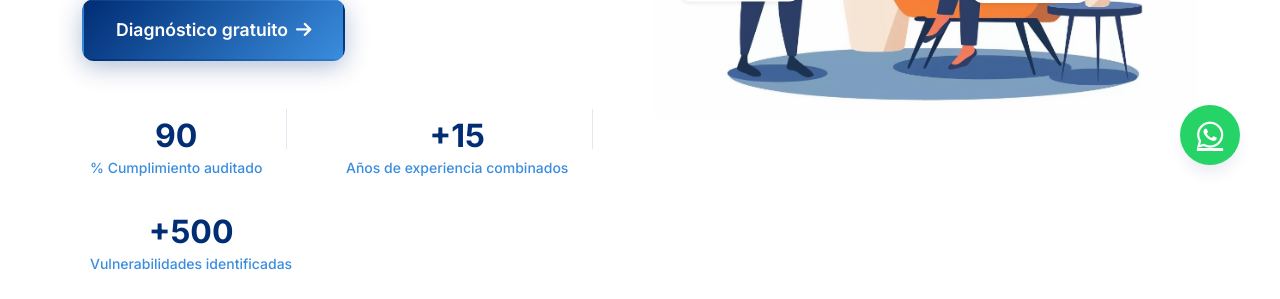
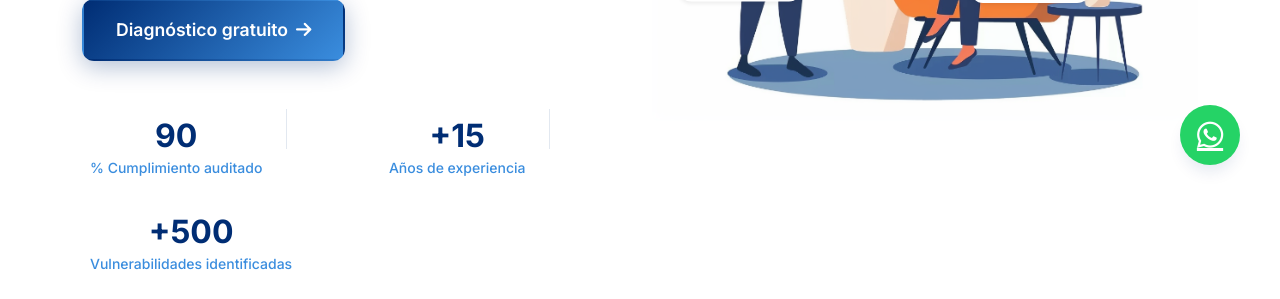
Before and after one commit to Security-Consulting-Group/scg_presales, a Django app: page / in a window 1280 px wide. Shown: the part 595-894 px from the top of the page. Run offline with Django 5.2, Linux system fonts and the light colour scheme; data that the repository does not hold is empty; some libraries are stand-ins or nearby versions.

Commit message:
UPDATED hero stats

```diff
--- a/templates/landing/index.html
+++ b/templates/landing/index.html
@@ -92,7 +92,7 @@
                                     <div class="card bg-transparent text-center border-0 stat-item">
                                         <div class="card-body p-2">
                                             <div>
-                                                <h2 class="fw-bold mb-0 stat-number-plus" data-target="15">0</h2><small class="text-primary stat-label">Años de experiencia combinados</small>
+                                                <h2 class="fw-bold mb-0 stat-number-plus" data-target="15">0</h2><small class="text-primary stat-label">Años de experiencia</small>
                                             </div>
                                         </div>
                                     </div>
```
